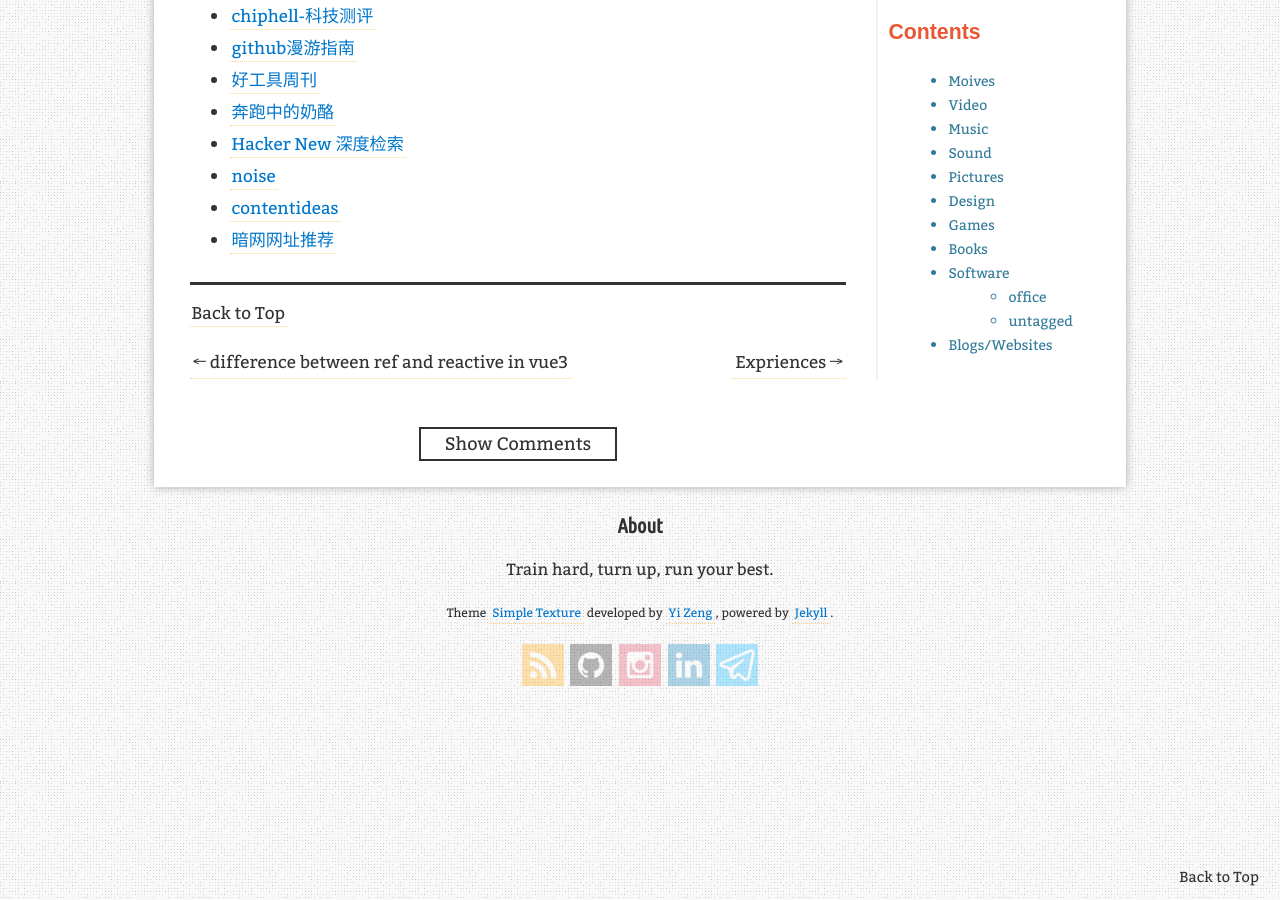
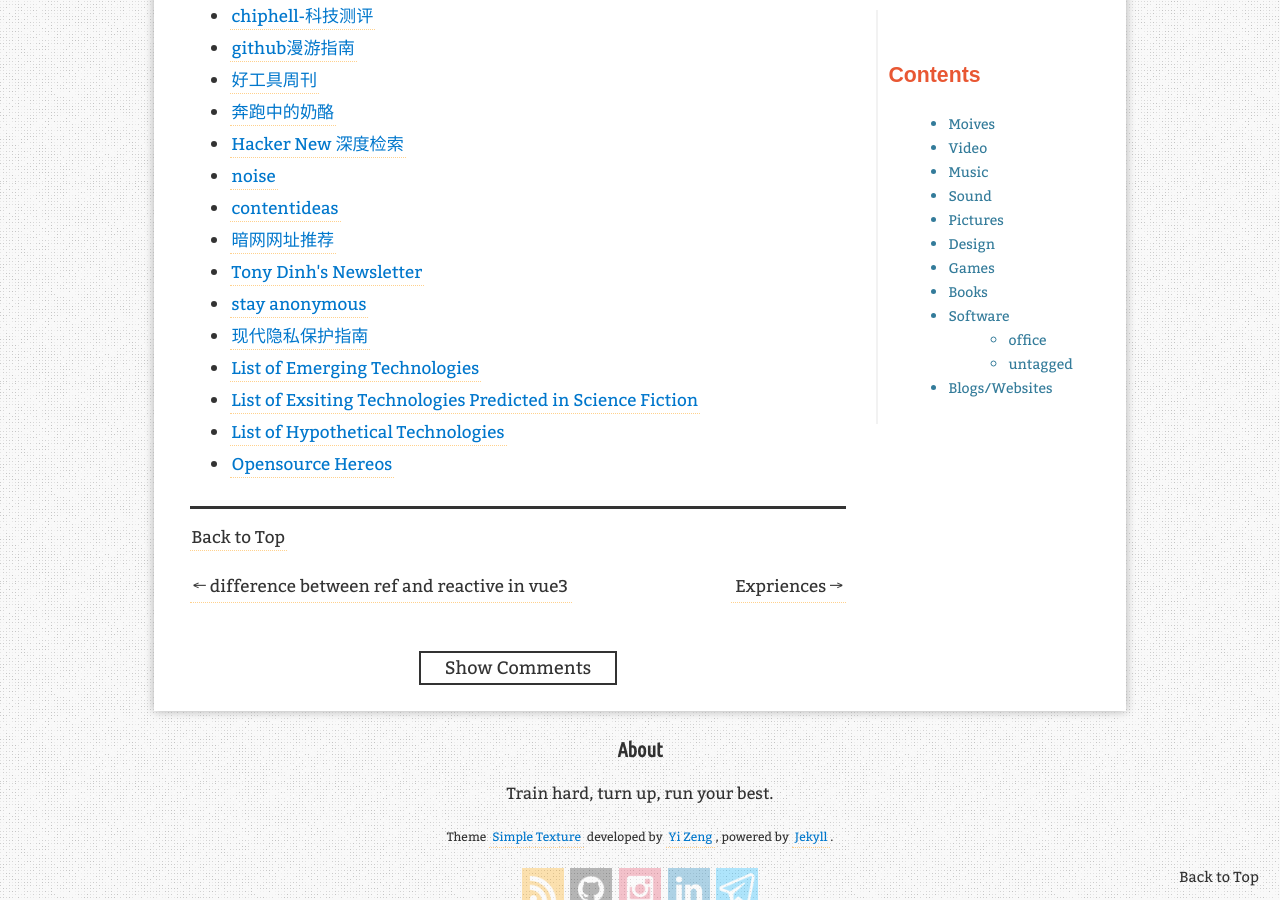
Before and after one commit to ElmTran/ElmTran.github.io, a Jekyll site: the page built from _posts/2023-08-05-awesome-resources.md, in a window 1280 px wide and 900 px high, scrolled down 11017 px. Built offline with Jekyll 4.4.1, drawn with Linux system fonts in a browser that asks for light colours; comment, search, counter and statistics services are not loaded.

Commit message:
update: post awesome series

```diff
--- a/_posts/2023-08-05-awesome-resources.md
+++ b/_posts/2023-08-05-awesome-resources.md
@@ -645,3 +645,17 @@ redirect_from:
 - [contentideas](https://contentideas.io/)
 
 - [暗网网址推荐](https://www.reddit.com/r/deepweb/comments/bom7xr/what_sites_and_links_should_rdeepweb_recommend/)
+
+- [Tony Dinh's Newsletter](https://news.tonydinh.com/p/my-solopreneur-story-zero-to-45kmo)
+
+- [stay anonymous](https://tmp.bearblog.dev/how-i-stay-reasonably-anonymous-online/)
+
+- [现代隐私保护指南](https://archlinuxstudio.github.io/ModernSecurityProtectionGuide/#/)
+
+- [List of Emerging Technologies](https://www.wikiwand.com/en/List_of_emerging_technologies)
+
+- [List of Exsiting Technologies Predicted in Science Fiction](https://www.wikiwand.com/en/List_of_existing_technologies_predicted_in_science_fiction)
+
+- [List of Hypothetical Technologies](https://www.wikiwand.com/en/List_of_hypothetical_technologies)
+
+- [Opensource Hereos](https://opensource-heroes.com/)
```
Also changed, not shown: _posts/2022-09-03-awesome-tools.md (+9 -0 lines), _posts/2023-10-10-eight-part-essay.md (+12 -3 lines).
